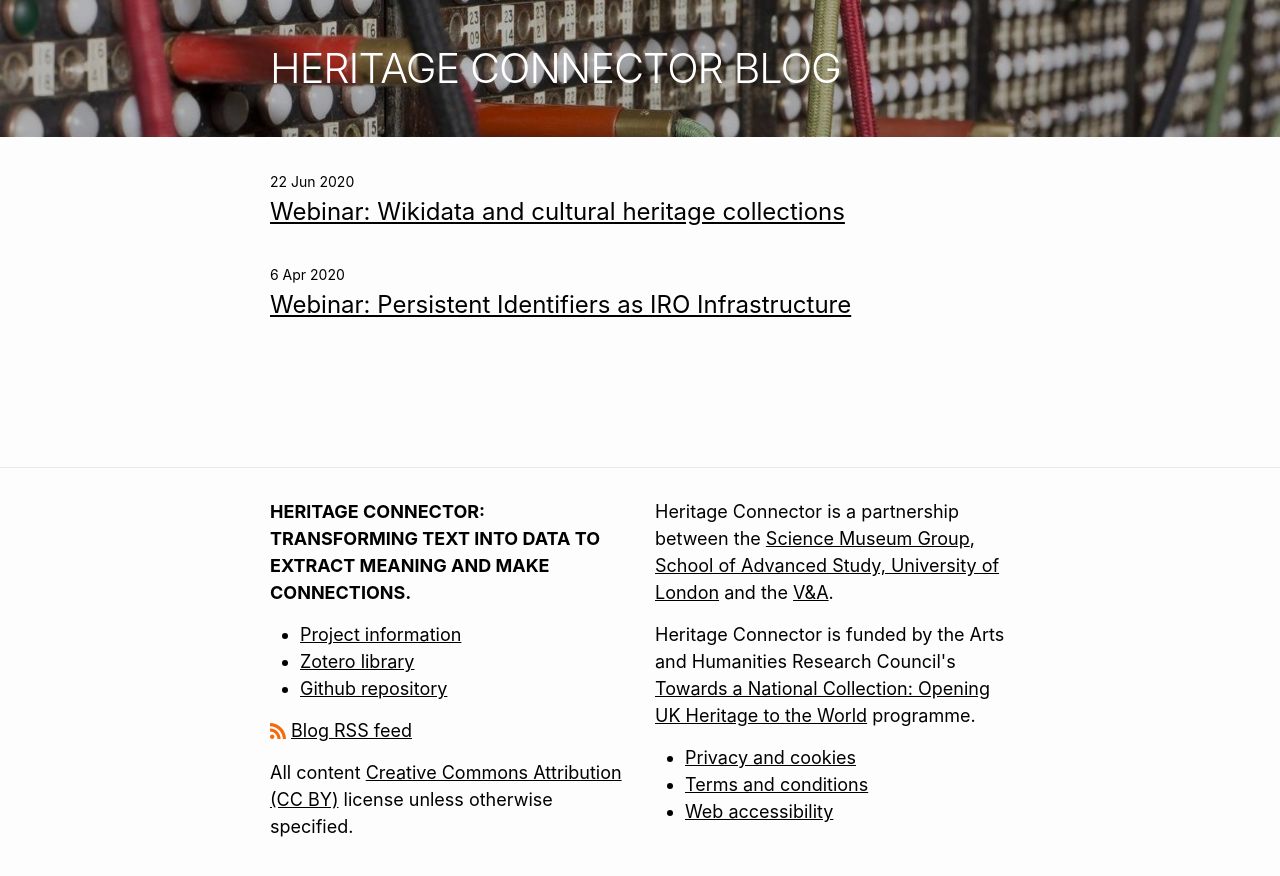
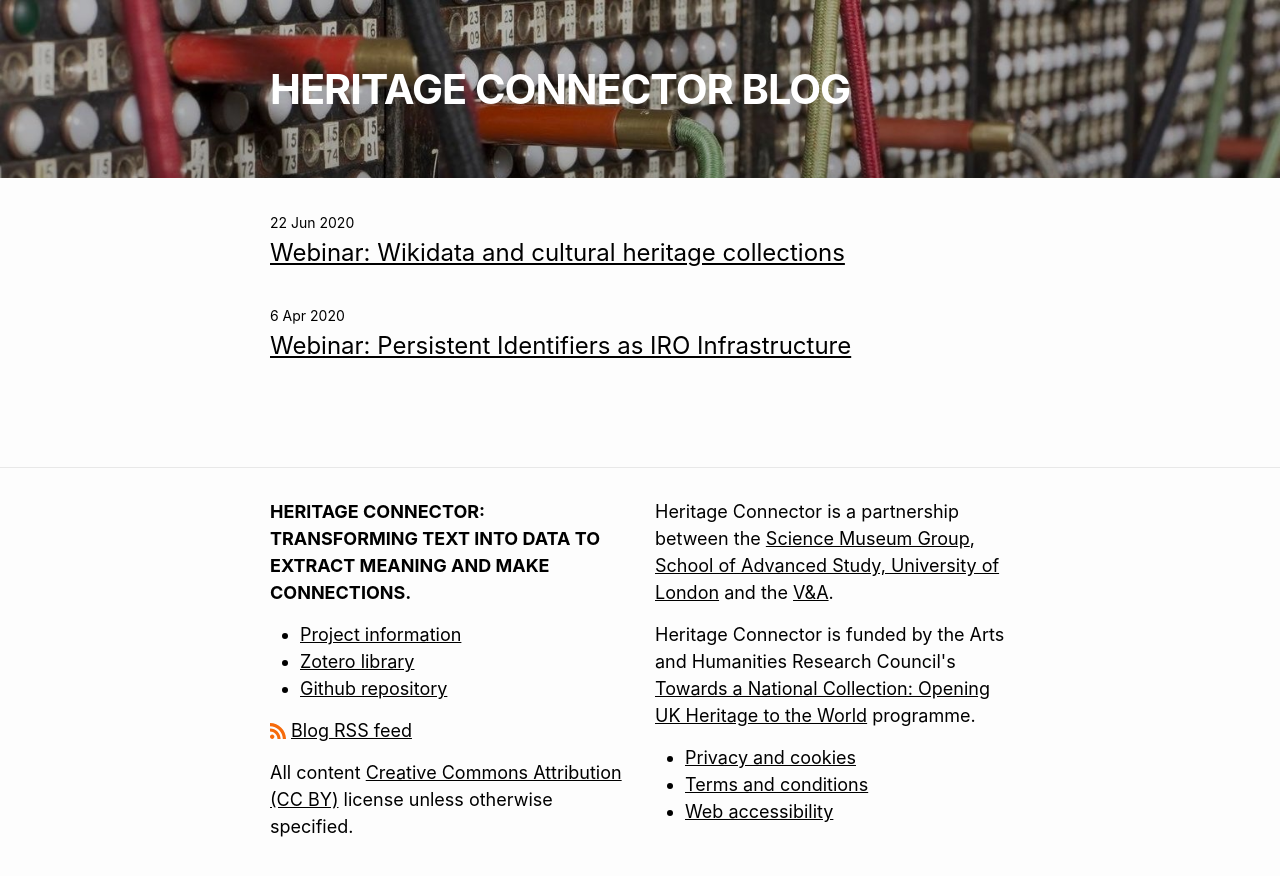
Before and after one commit to portableant/heritageconnector, a Jekyll site: the page built from README.md, in a window 1280 px wide. Shown: the top 876 px of the page. Built offline with Jekyll 4.4.1, drawn with Linux system fonts in a browser that asks for light colours; some web fonts are replaced; our own code applies the rules of GitHub Pages for plain Markdown files.

Commit message:
Bold H1 in masthead

```diff
--- a/_sass/minima/custom-styles.scss
+++ b/_sass/minima/custom-styles.scss
@@ -1,7 +1,7 @@
 // Placeholder to allow defining custom styles that override everything else.
 // (Use `_sass/minima/custom-variables.scss` to override variable defaults)
 header.site-header {background-color: black; background-image: url("/heritageconnector/assets/SWITCH-1536x600.jpg"); background-repeat: no-repeat; background-size: cover; background-position: centre; border-top: none; border-bottom: none;}
-.site-title, .site-title:visited {color: white; text-transform: uppercase; text-decoration: none; font-size: 2.3em; padding-top: 1em; padding-bottom: 1em;}
+.site-title, .site-title:visited {color: white; text-transform: uppercase; text-decoration: none; font-size: 2.3em; font-weight: bold; padding-top: 1.5em; padding-bottom: 1.5em;}
 .site-nav {display: none;}
 a, a:visited, a:hover {color: black; text-decoration: underline;}
 .footer-col-wrapper {color: black; font-size: 1em;}
```
